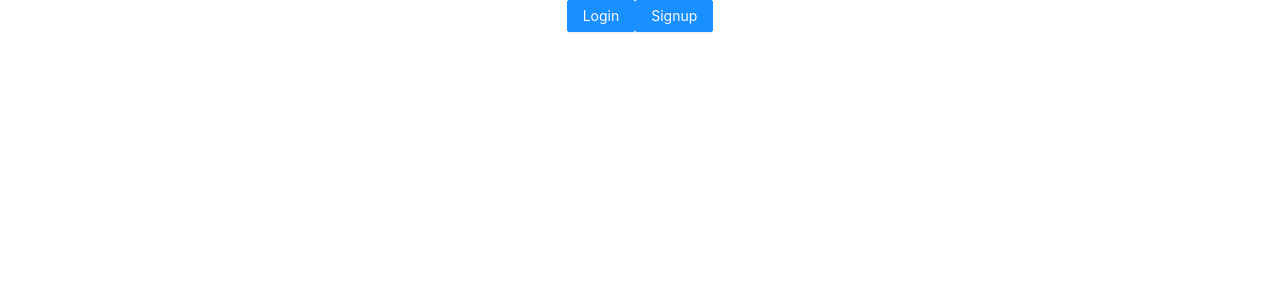
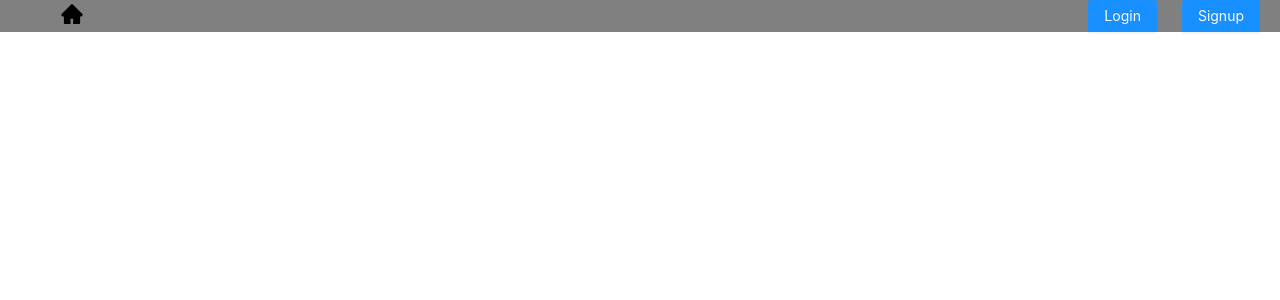
Before and after one commit to yebrai/tasteit-client, a React (Create React App) app: page / in a window 1280 px wide. Shown: the top 300 px of the page. Built offline with nearby package versions, Linux system fonts and the light colour scheme.

Commit message:
basic styles navbar for test modals and routes

```diff
--- a/package.json
+++ b/package.json
@@ -9,6 +9,7 @@
     "antd": "^4.24.1",
     "react": "^18.2.0",
     "react-dom": "^18.2.0",
+    "react-icons": "^4.6.0",
     "react-router-dom": "^6.4.3",
     "react-scripts": "5.0.1",
     "web-vitals": "^2.1.4"
--- a/src/App.js
+++ b/src/App.js
@@ -12,7 +12,9 @@ import Home from "./pages/Home";
 function App() {
   return (
     <div className="App">
+    <div>
       <Navbar />
+      </div>
       {/* Modal de profile/signup product en navbar */}
 
       <Routes>
@@ -21,7 +23,7 @@ function App() {
         {/* Modal de edit product en details */}
         <Route path="/products" element={<FoodList />} />
         <Route path="/profile" element={<Profile />} />
-        <Route path="/" element={<AddFood />} />
+        <Route path="/add" element={<AddFood />} />
         <Route path="/error" element={<Error />} />
         <Route path="*" element={<NotFound />} />
       </Routes>
--- a/src/components/Navbar.jsx
+++ b/src/components/Navbar.jsx
@@ -1,15 +1,36 @@
-import LoginModal from "./LoginModal"
-import SignupModal from "./SignupModal"
+import { Link } from "react-router-dom";
+import LoginModal from "./LoginModal";
+import SignupModal from "./SignupModal";
+
+import { AiFillHome } from "react-icons/ai";
 
 function Navbar() {
   return (
-    <div>
+    <div
+      style={{
+        display: "flex",
+        alignItems: "flex-end",
+        justifyContent: "space-between",
+        margin: "0px 0px",
+        backgroundColor:"grey"
+      }}
+    >
+      <Link to="/">
+        <AiFillHome style={{ color: "black", fontSize: "1.5rem", margin:"0 60px" }} />
+      </Link>
+
+      <div  style={{
+        display: "flex",
+        gap:"25px",
+        margin:"0 20px"
 
 
-    <LoginModal />
-    <SignupModal />
+      }}>
+        <LoginModal />
+        <SignupModal />
+      </div>
     </div>
-  )
+  );
 }
 
-export default Navbar
+export default Navbar;
```
Also changed, not shown: 1 other file (tests, documents, lock files or other folders).
